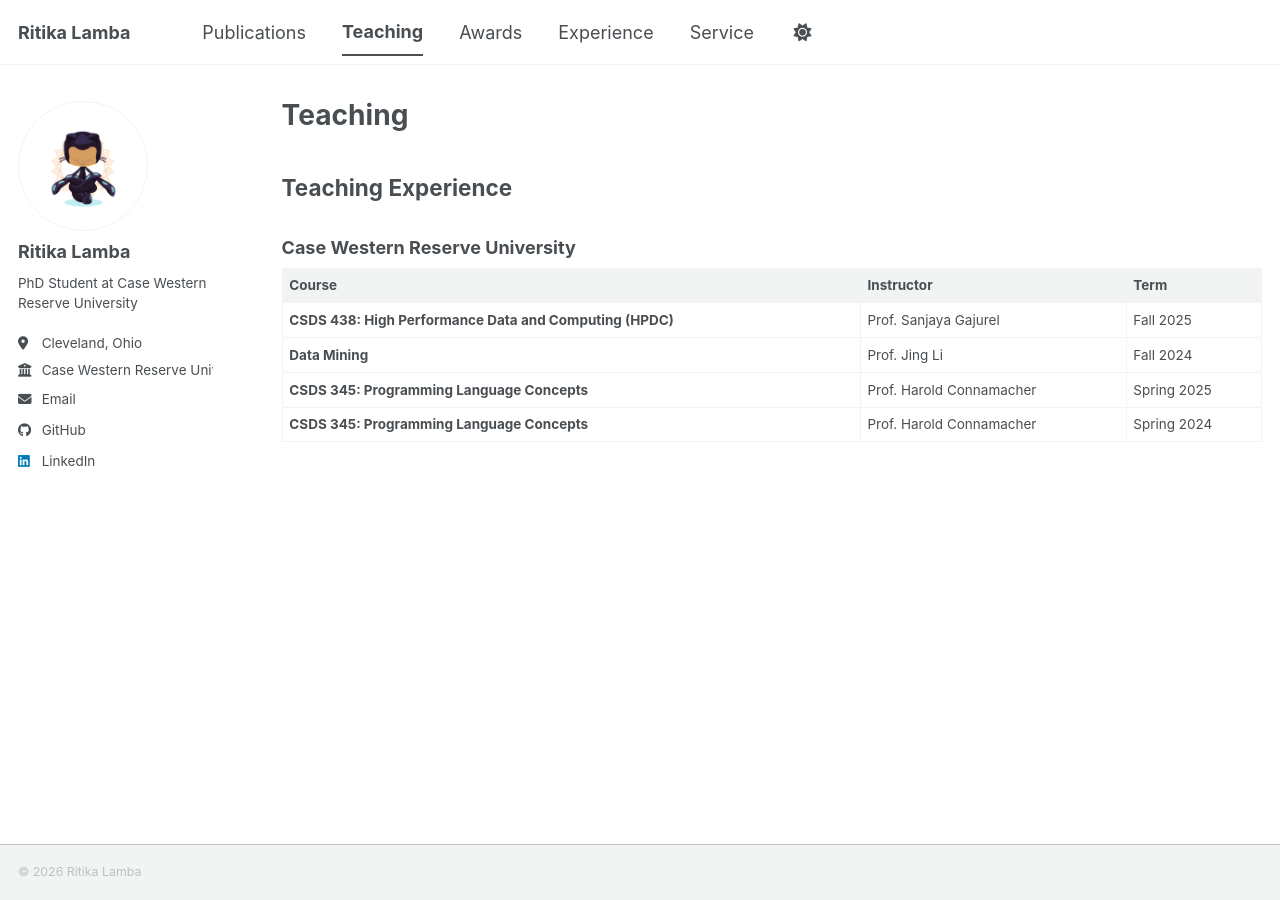
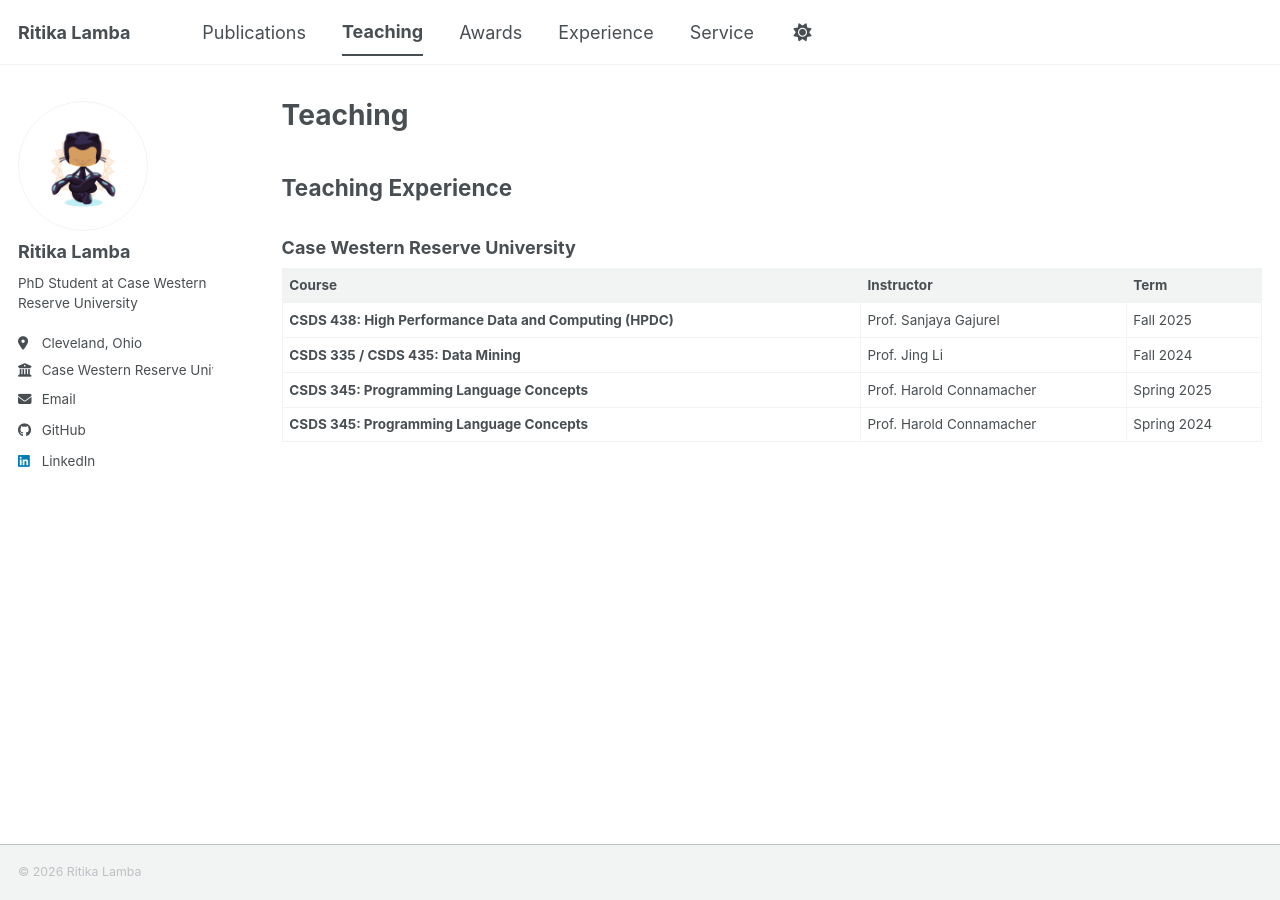
Before and after one commit to rxl895/Personal-Website, a Jekyll site: the page built from _pages/teaching.md, in a window 1280 px wide. Built offline with Jekyll 4.4.1, drawn with Linux system fonts in a browser that asks for light colours; a script bundle is joined from its source files by our own code; a style sheet for code colours, icons or effects is not loaded.

Commit message:
Add course codes: CSDS 438, CSDS 335/435 Data Mining, CSDS 345

```diff
--- a/_pages/teaching.md
+++ b/_pages/teaching.md
@@ -16,6 +16,6 @@ redirect_from:
 | Course | Instructor | Term |
 |--------|-----------|------|
 | **CSDS 438: High Performance Data and Computing (HPDC)** | Prof. Sanjaya Gajurel | Fall 2025 |
-| **Data Mining** | Prof. Jing Li | Fall 2024 |
+| **CSDS 335 / CSDS 435: Data Mining** | Prof. Jing Li | Fall 2024 |
 | **CSDS 345: Programming Language Concepts** | Prof. Harold Connamacher | Spring 2025 |
 | **CSDS 345: Programming Language Concepts** | Prof. Harold Connamacher | Spring 2024 |
```
